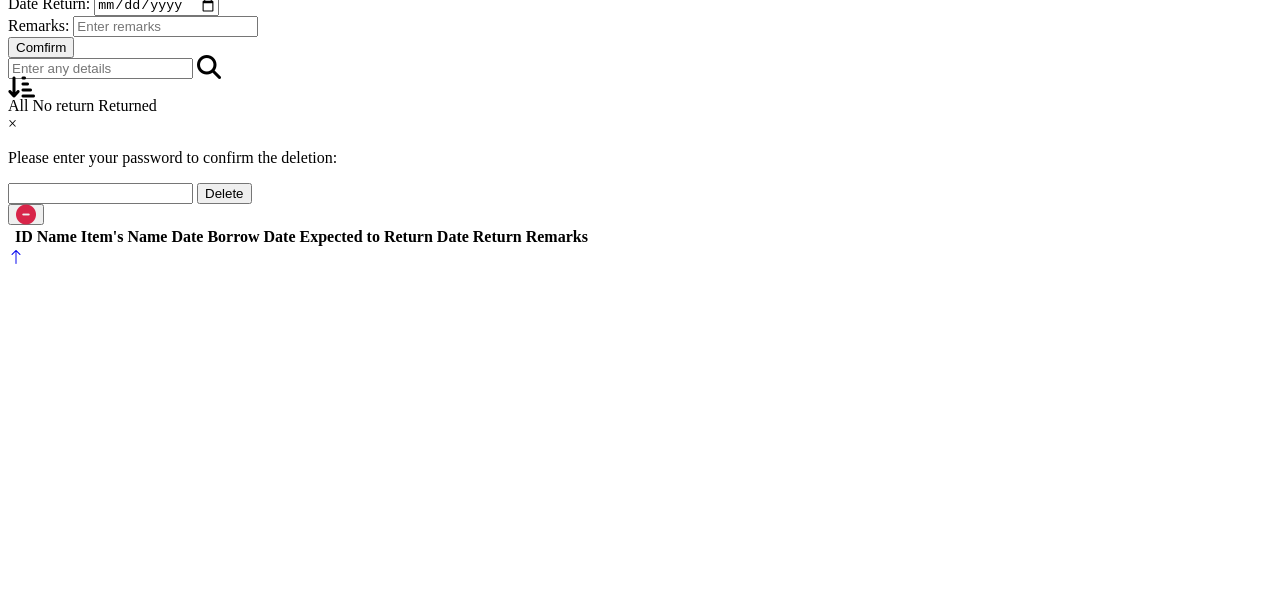
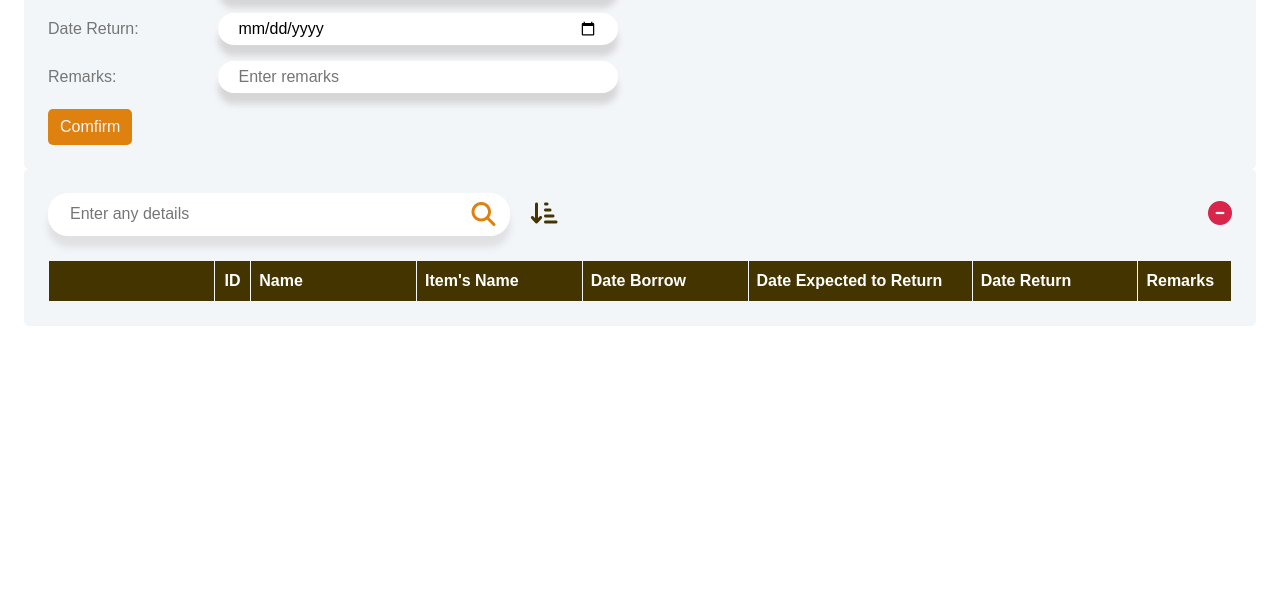
Before and after one commit to 9x1coo/STOCKer, a plain HTML site: page main.html in a window 1280 px wide. Shown: the part 211-800 px from the top of the page. Drawn offline with nearby package versions, Linux system fonts and the light colour scheme; the site is published under a folder, as on GitHub Pages, so addresses that start at the root find nothing.

Commit message:
moved files

```diff
--- a/main.html
+++ b/main.html
@@ -7,9 +7,9 @@
     <meta content="" name="keywords">
     <meta content="" name="description">
 
-    <link rel="stylesheet" href="/css/main.css">
-    <link href="/css/bootstrap.min.css" rel="stylesheet">
-    <link href="/css/style.css" rel="stylesheet">
+    <link rel="stylesheet" href="public/css/main.css">
+    <link href="public/css/bootstrap.min.css" rel="stylesheet">
+    <link href="public/css/style.css" rel="stylesheet">
 
     <!-- Favicon -->
     <link href="img/favicon.ico" rel="icon">
@@ -144,8 +144,8 @@
     <script src="lib/tempusdominus/js/tempusdominus-bootstrap-4.min.js"></script>
 
     <!-- Template Javascript -->
-    <script src="/js/main.js"></script>
+    <script src="public/js/main.js"></script>
 
-    <script src="/js/getData.js"></script>
+    <script src="public/js/getData.js"></script>
 </body>
 </html>
```
